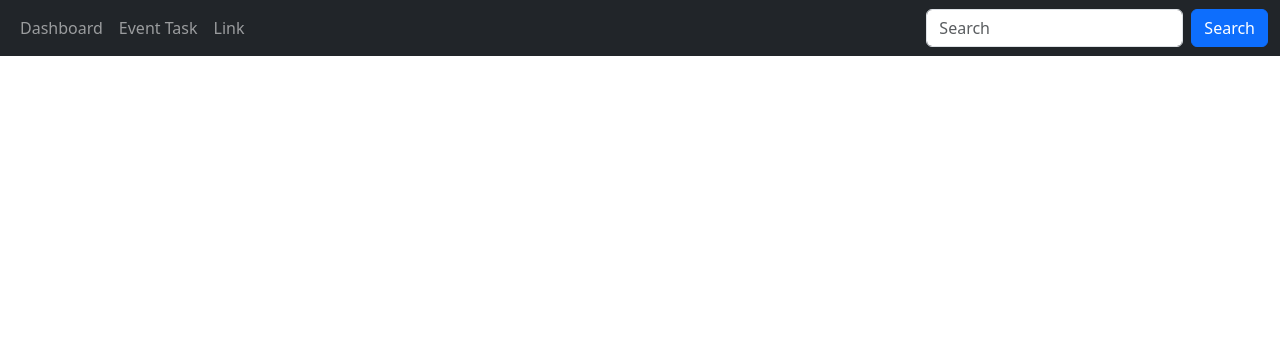
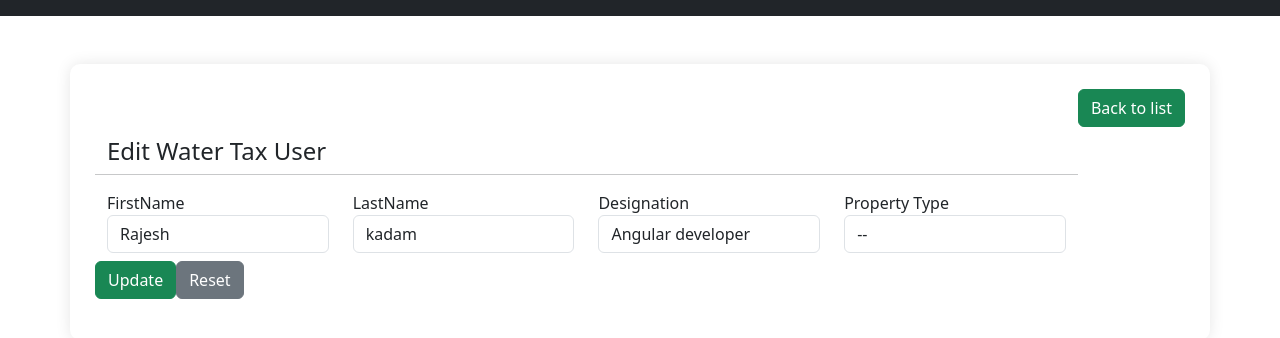
Before and after one commit to sagarmasal12/todo-app, an Angular app: page /editpage/1 in a window 1280 px wide. Before the commit this address led to /. Shown: the top 338 px of the page. Built offline with nearby package versions, Linux system fonts and the light colour scheme.

Commit message:
functionality complete

```diff
--- a/src/app/app.component.html
+++ b/src/app/app.component.html
@@ -2,7 +2,7 @@
   <div class="container-fluid">
     <div class="collapse navbar-collapse" id="mynavbar">
       <ul class="navbar-nav me-auto">
-        <li class="nav-item">
+        <!-- <li class="nav-item">
           <a class="nav-link" routerLink="home">Dashboard</a>
         </li>
         <li class="nav-item">
@@ -10,12 +10,12 @@
         </li>
         <li class="nav-item">
           <a class="nav-link" href="javascript:void(0)">Link</a>
-        </li>
+        </li> -->
       </ul>
-      <form class="d-flex">
+      <!-- <form class="d-flex">
         <input class="form-control me-2" type="text" placeholder="Search" />
         <button class="btn btn-primary" type="button">Search</button>
-      </form>
+      </form> -->
     </div>
   </div>
 </nav>
--- a/src/app/app.routes.ts
+++ b/src/app/app.routes.ts
@@ -23,7 +23,11 @@ export const routes: Routes = [
         component:ViewpageComponent
     },
     {
-        path:"editpage",
+        path:"add-waterTax-status",
+        component:EditpageComponent
+    },
+    {
+        path:"editpage/:id",
         component:EditpageComponent
     }
 ];
--- a/src/app/pages/editpage/editpage.component.html
+++ b/src/app/pages/editpage/editpage.component.html
@@ -1,42 +1,31 @@
 <div class="container mt-5">
-    <div class="btn btn-success float-end mb-5" (click)="onBacktolist()">Back to list</div>
+    <div class="btn btn-success float-end mb-5" (click)="backtoList()">Back to list</div>
 
-    <form class="mb-3">
+    <form class="mb-3" [formGroup]="myform" (ngSubmit)="onSubmit()">
         <div class="row mt-5">
             <h4>Edit Water Tax User</h4>
             <hr>
             <div class="col-3 mb-2 flex-column d-flex">
                 <label>FirstName</label>
-                <input class="form-control" type="text" value="Sagar" />
+                <input class="form-control" type="text" name="firstName"  formControlName="firstName" />
             </div>
             <div class="col-3 flex-column d-flex">
-                <label>Middle Name</label>
-                <input class="form-control" type="text" value="Sahebrao" />
+                <label>LastName</label>
+                <input class="form-control"  type="text" name="lname" formControlName="lastName"/>
             </div>
             <div class="col-3 flex-column d-flex">
-                <label>Last Name</label>
-                <input class="form-control" type="text" value="Masal" />
+                <label>Designation</label>
+                <input class="form-control" type="text" name="designation" formControlName="designation" />
             </div>
             <div class="col-3 flex-column d-flex">
                 <label>Property Type</label>
                 <input class="form-control" type="text" value="--" />
             </div>
-            <div class="col-3 flex-column d-flex">
-                <label>पहिले नाव</label>
-                <input class="form-control" type="text" value="--" />
-            </div>
-            <div class="col-3 flex-column d-flex">
-                <label>मधले नाव</label>
-                <input class="form-control" type="text" value="Sahebrao" />
-            </div>
-            <div class="col-3 flex-column d-flex">
-                <label>आडनाव</label>
-                <input class="form-control" type="text" value="Masal" />
-            </div>
-            <div class="col-3 flex-column d-flex">
-                <label>Email</label>
-                <input class="form-control" type="text" value="--" />
-            </div>
+
+        </div>
+        <div class="d-flex">
+            <button type="submit" class="btn btn-success">{{editId !== null? "Update":"Add"}}</button>
+            <button type="button" class="btn btn-secondary" (click)="resetForm()">Reset</button>
         </div>
     </form>
 </div>
--- a/src/app/pages/editpage/editpage.component.ts
+++ b/src/app/pages/editpage/editpage.component.ts
@@ -1,16 +1,82 @@
-import { Component } from '@angular/core';
-import { Router } from '@angular/router';
+import { Component, OnInit } from '@angular/core';
+import {  FormBuilder, FormControl, FormGroup, ReactiveFormsModule } from '@angular/forms';
+import { ActivatedRoute, Router } from '@angular/router';
+import { WatertaxServiceService } from '../service/watertax-service.service';
+import { waterTaxstatus } from '../models/water-tax';
 
 @Component({
   selector: 'app-editpage',
-  imports: [],
+  imports: [ReactiveFormsModule],
   templateUrl: './editpage.component.html',
   styleUrl: './editpage.component.css'
 })
-export class EditpageComponent {
+export class EditpageComponent  {
 
-  constructor(private router:Router){}
-  onBacktolist(){
-    this.router.navigateByUrl("/watertax-type")
+  myform! : FormGroup;
+  editId:number|null =null;
+
+  waterTaxList:waterTaxstatus[]=[];
+
+
+  constructor(
+    private router:Router,
+    private fb:FormBuilder,
+    private watertaxService:WatertaxServiceService,
+    private route:ActivatedRoute
+
+  ){}
+
+
+  ngOnInit() {
+    this.waterTaxList= this.watertaxService.taxUsersList
+    this.myform=this.fb.nonNullable.group({
+      firstName:[''],
+      lastName:[''],
+      designation:['']
+    })
+    const idParam = this.route.snapshot.paramMap.get('id');
+    if(idParam){
+      this.editId= +idParam
+      const waterTaxstatus = this.waterTaxList.find(
+        (obj)=>obj.id === this.editId
+      )
+
+      this.myform.patchValue({
+        firstName:waterTaxstatus?.firstName,
+        lastName:waterTaxstatus?.lastName,
+        designation:waterTaxstatus?.designation
+      })
+    }
   }
+
+
+
+  onSubmit(){
+      if(this.myform.invalid){
+        this.myform.markAllAsTouched()
+      }
+      if(this.editId !== null){
+        if(this.myform.invalid){
+          this.myform.markAllAsTouched();
+          return
+        }
+        this.watertaxService.updateWaterTaxStatus(this.editId, this.myform.value);
+      } else{
+        this.watertaxService.addwaterTaxStatus(this.myform.value)
+      }
+      this.myform.reset();
+      this.backtoList()
+  }
+
+  backtoList(){
+    this.router.navigateByUrl('watertax-type')
+  }
+  resetForm(){
+    this.myform.reset();
+  }
+
+  get statusName(){
+    return this.myform.get('statusName') as FormControl;
+  }
+
 }
--- a/src/app/pages/service/watertax-service.service.ts
+++ b/src/app/pages/service/watertax-service.service.ts
@@ -17,5 +17,24 @@ export class WatertaxServiceService {
 
   ]
 
+  addwaterTaxStatus(obj:waterTaxstatus){
+    obj['id'] = this.taxUsersList.length+1;
+    this.taxUsersList.push(obj);
+  }
+
+  updateWaterTaxStatus(id:number, obj:waterTaxstatus){
+    this.taxUsersList = this.taxUsersList.map((waterStatusObj)=>{
+      if(waterStatusObj.id === id){
+        obj['id']=id;
+        return obj
+      }
+      return waterStatusObj
+    })
+  }
+
+  deleteWaterTaxUsers(id:number){
+    this.taxUsersList = this.taxUsersList.filter((obj)=> obj.id !== id)
+    console.log(this.taxUsersList)
+  }
 
 }
--- a/src/app/pages/water-tax/water-tax.component.ts
+++ b/src/app/pages/water-tax/water-tax.component.ts
@@ -43,6 +43,7 @@ employeeForm!: FormGroup;
     this.employees.removeAt(index);
   }
 
+
   onSubmit(): void {
     if (this.employeeForm.valid) {
       console.log(this.employeeForm.value);
--- a/src/app/pages/watertax-type/watertax-type.component.html
+++ b/src/app/pages/watertax-type/watertax-type.component.html
@@ -19,8 +19,8 @@
         <td>{{status.designation}}</td>
         <td>
           <i class="bi bi-eye pe-1 text-primary" style=" cursor: pointer;" (click)="onViewclick(status.id)"></i>
-          <i class="bi bi-pencil-square text-warning" style="cursor: pointer;"></i>
-          <i class="bi bi-trash ps-1 text-danger" style="cursor: pointer;"></i>
+          <i class="bi bi-pencil-square text-warning" style="cursor: pointer;" (click)="editwatertaxStatus(status.id)"></i>
+          <i class="bi bi-trash ps-1 text-danger" style="cursor: pointer;" (click)="deletewaterTaxuser(status.id)" ></i>
         </td>
       </tr>
     </tbody>
--- a/src/app/pages/watertax-type/watertax-type.component.ts
+++ b/src/app/pages/watertax-type/watertax-type.component.ts
@@ -19,13 +19,25 @@ export class WatertaxTypeComponent {
   }
 
   adduser(){
-    this.router.navigateByUrl("/watertax-form")
+    this.router.navigateByUrl("/add-waterTax-status");
   }
   onViewclick(id:number){
     this.router.navigateByUrl(`/viewpage/${id}`)
 
   }
+  editwatertaxStatus(id:number){
+    this.router.navigateByUrl(`/editpage/${id}`);
+  }
 
+  deletewaterTaxuser(id:number){
+    const confirmed = confirm(
+      "are you sure want to delete this user"
+    )
+    if(confirmed){
+      debugger
+      this.watertaxSer.deleteWaterTaxUsers(id)
+    }
+  }
 
   get waterTaxStatuses(){
     return this.watertaxSer
```
